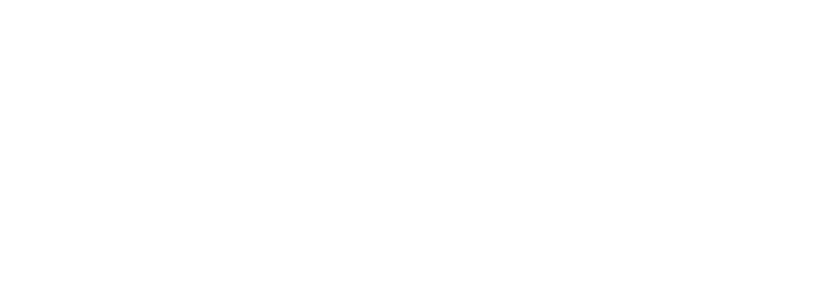
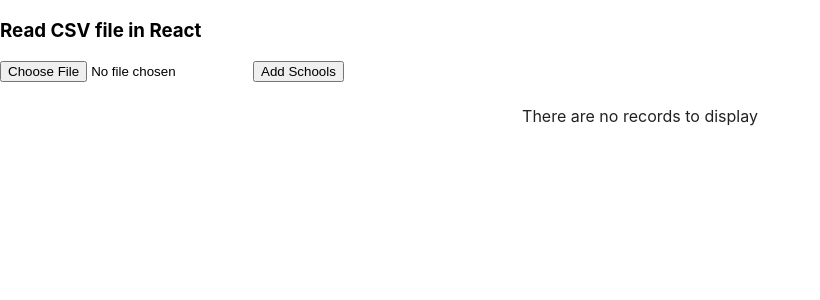
Before and after one commit to eladkaufman/Address-Enricher-App, a React (Create React App) app: page / in a window 1280 px wide. Shown: the top 300 px of the page, without its empty margins (0-820 px from the left). Built offline with nearby package versions, Linux system fonts and the light colour scheme.

Commit message:
Add loading file into a table

```diff
--- a/package.json
+++ b/package.json
@@ -7,9 +7,12 @@
     "@testing-library/react": "^11.1.0",
     "@testing-library/user-event": "^12.1.10",
     "react": "^17.0.2",
+    "react-data-table-component": "^7.4.5",
     "react-dom": "^17.0.2",
     "react-scripts": "4.0.3",
-    "web-vitals": "^1.0.1"
+    "styled-components": "^5.3.3",
+    "web-vitals": "^1.0.1",
+    "xlsx": "^0.17.3"
   },
   "scripts": {
     "start": "react-scripts start",
--- a/src/App.js
+++ b/src/App.js
@@ -1,9 +1,109 @@
-import './App.css';
+import React, { useState } from 'react';
+import DataTable from 'react-data-table-component';
+import * as XLSX from 'xlsx'
+// https://www.cluemediator.com/read-csv-file-in-react
+function App() {
 
-function App() {
+  const [columns, setColumns] = useState([]);
+  const [data, setData] = useState([]);
+
+
+  // process CSV data
+  const processData = dataString => {
+    debugger;
+    const dataStringLines = dataString.split(/\r\n|\n/);
+    const headers = dataStringLines[0].split(/,(?![^"]*"(?:(?:[^"]*"){2})*[^"]*$)/);
+
+    const list = []; // list of objects, each represent a row in the table.
+    for (let i = 1; i < dataStringLines.length; i++) {
+      const row = dataStringLines[i].split(/,(?![^"]*"(?:(?:[^"]*"){2})*[^"]*$)/); // typeof row = array[string]
+      if (headers && row.length == headers.length) {
+        const obj = {};
+        for (let j = 0; j < headers.length; j++) {
+          let d = row[j];
+          if (d.length > 0) {
+            if (d[0] == '"')
+              d = d.substring(1, d.length - 1);
+            if (d[d.length - 1] == '"')
+              d = d.substring(d.length - 2, 1);
+          }
+          if (headers[j]) {
+            obj[headers[j]] = d;
+          }
+        }
+
+        // remove the blank rows
+        if (Object.values(obj).filter(x => x).length > 0) {
+          list.push(obj);
+        }
+      }
+    }
+
+    // prepare columns list from headers
+    const columns = headers.map(c => ({
+      name: c,
+      selector: c,
+    }));
+
+    setData(list);
+    setColumns(columns);
+  }
+
+  // handle file upload
+  const handleFileUpload = e => {
+    console.log(e.target)
+    const file = e.target.files[0];
+    const reader = new FileReader();
+    reader.onload = (evt) => {
+      /* Parse data */
+      const bstr = evt.target.result;
+      const wb = XLSX.read(bstr, { type: 'binary' });
+      /* Get first worksheet */
+      const wsname = wb.SheetNames[0]; //workbook.SheetNames is an ordered list of the sheets in the workbook
+      const ws = wb.Sheets[wsname]; //wb.Sheets[sheetname] returns an object representing the worksheet.
+      /* Convert array of arrays */
+      const data = XLSX.utils.sheet_to_csv(ws, { header: 1 }); //sheet_to_csv generates delimiter-separated-values output.
+      processData(data);
+    };
+    reader.readAsBinaryString(file);
+  }
+
+  const AddSchoolCol = () => {
+    setColumns([
+      ...columns,
+      {
+        name: "Schools",
+        selector: "Schools"
+      }
+    ]);
+
+    const newData = JSON.parse(JSON.stringify(data))
+    newData.forEach(houseObj => {
+      houseObj.Schools = ConcateLatLong(houseObj.Lattitude, houseObj.Longtitude);
+    })
+
+    setData(newData)
+  }
+
+  const ConcateLatLong = (lat, long) => {
+    return lat + long
+  }
+
   return (
-    <div className="App">
-
+    <div>
+      <h3>Read CSV file in React</h3>
+      <input
+        type="file"
+        accept=".csv,.xlsx,.xls"
+        onChange={handleFileUpload}
+      />
+      <button onClick={AddSchoolCol}>Add Schools</button>
+      <DataTable
+        pagination
+        highlightOnHover
+        columns={columns}
+        data={data}
+      />
     </div>
   );
 }
```
Also changed, not shown: 2 other files (tests, documents, lock files or other folders).
